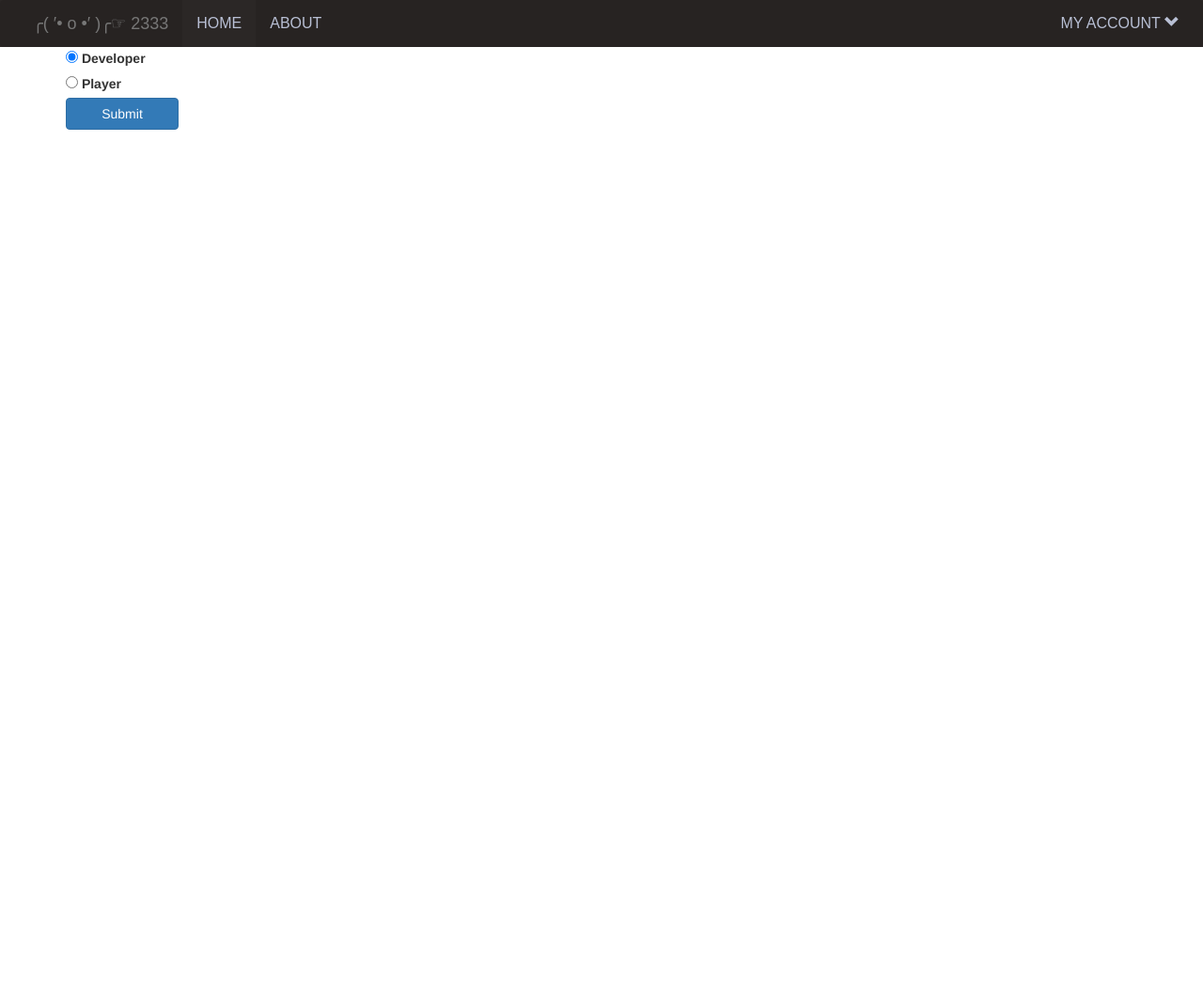
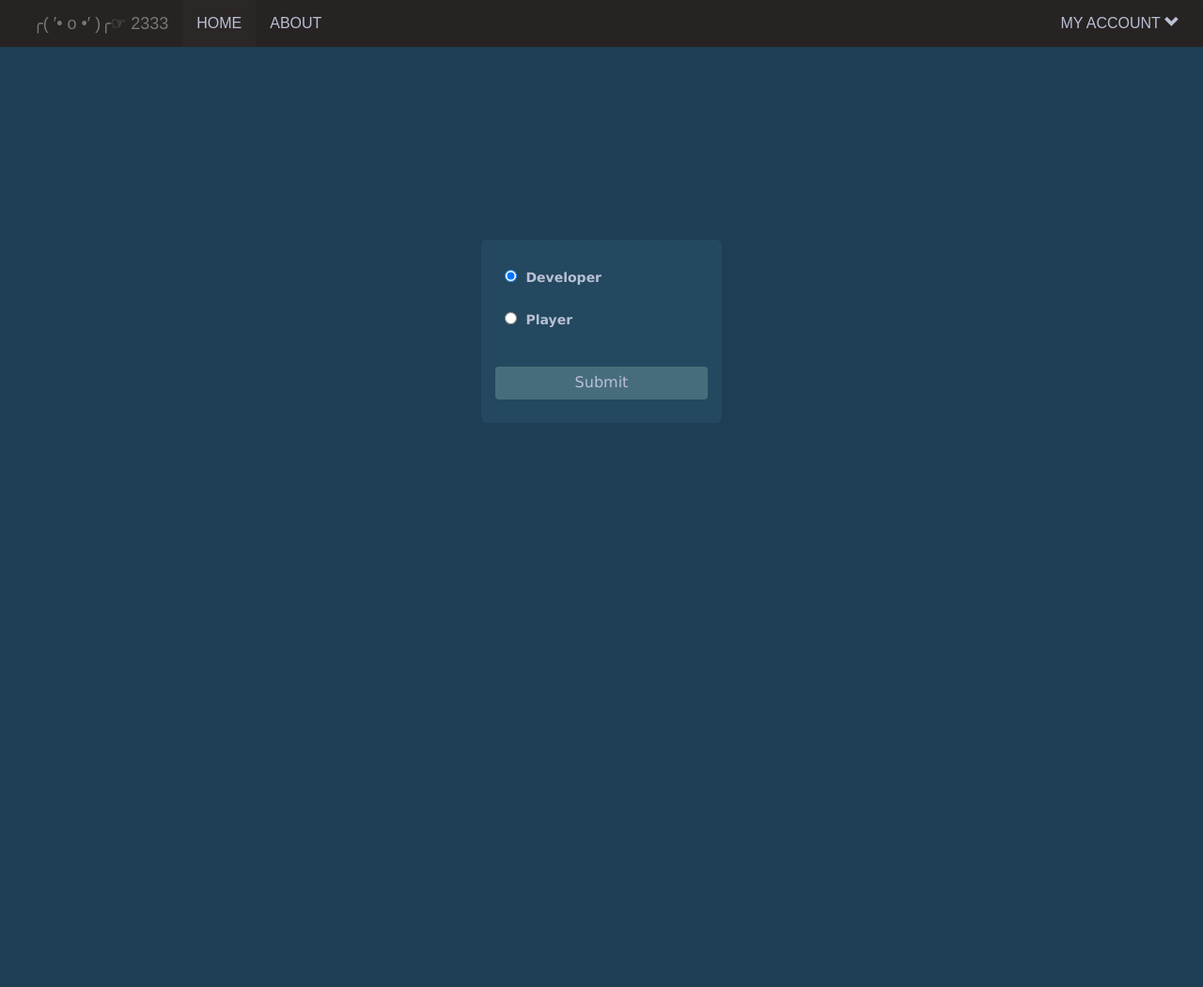
Before and after one commit to hongkuancn/game-store, a Django app: page / in a window 1280 px wide. Shown: the whole page at 94% size. Before the commit the page ends 138 px from the top, so only its background shows below. Run offline with Django 3.2, Linux system fonts and the light colour scheme; the visitor is signed in with stand-in values (Sample User, id 1); data comes from the database, SQL or seed files in the repository; data that the repository does not hold is empty; some libraries are stand-ins or nearby versions.

Commit message:
add ui to sociallogin.html

```diff
--- a/games/templates/games/sociallogin.html
+++ b/games/templates/games/sociallogin.html
@@ -1,8 +1,13 @@
 {% extends "games/parent.html" %}
 
+{% block prerequisites %}
+    {% load static %}
+    <link rel="stylesheet" href="{% static "css/login_layout.css" %}">
+{% endblock %}
+
 {% block content %}
-
-<form class="container" action="{% url 'games:choose_type' %}" method="post">
+<div class="content">
+    <form class="container" action="{% url 'games:choose_type' %}" method="post" id="form">
 
         <div class="text-danger" role="alert">
             {{ error }}
@@ -23,6 +28,7 @@
                 </label>
             </div>
         </div>
-    <button type="submit" class="btn btn-primary">Submit</button>
+        <button type="submit" class="btn">Submit</button>
     </form>
+</div>
 {% endblock content %}
```
Lines whose indentation alone changed are shown as unchanged.
